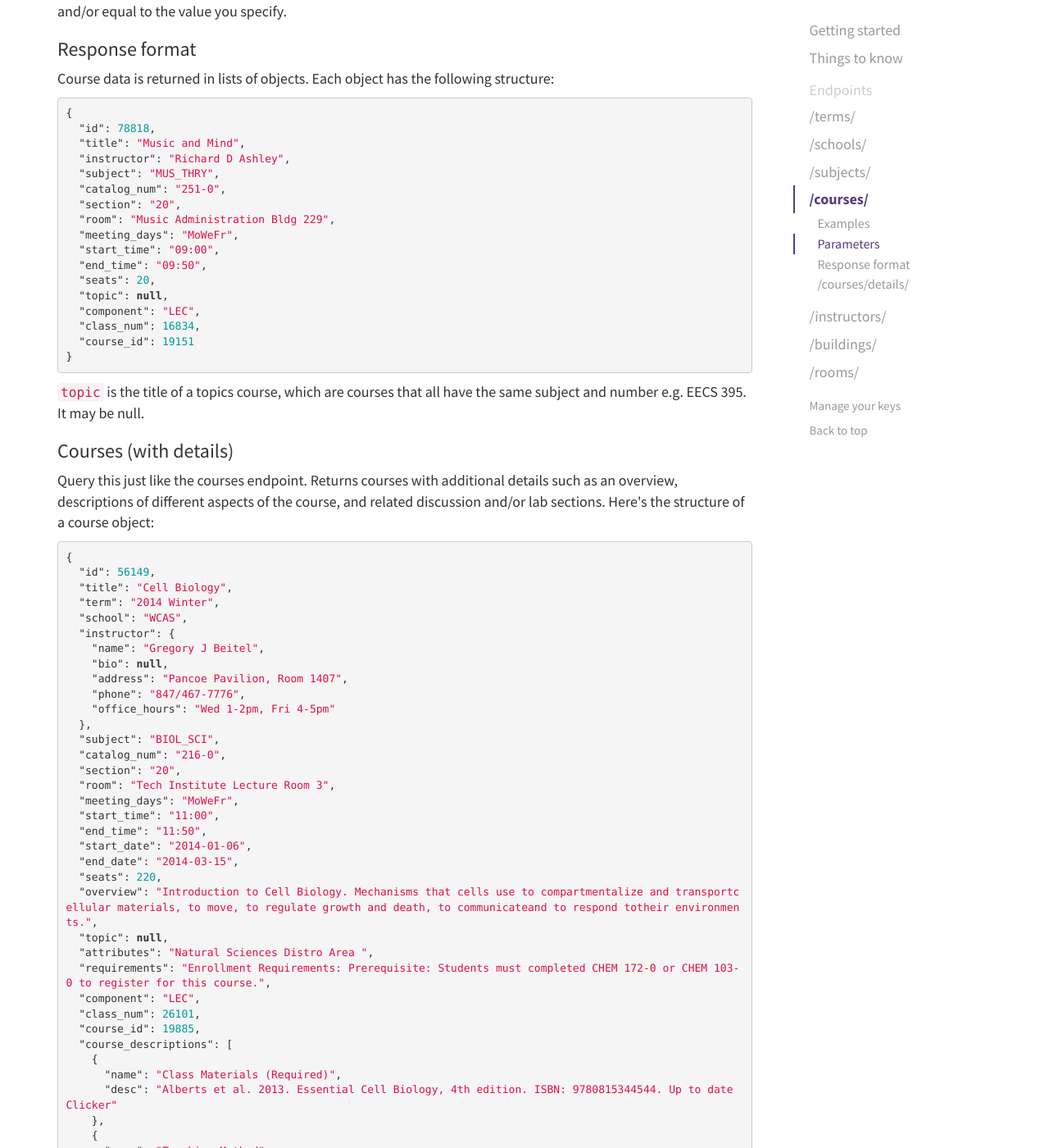
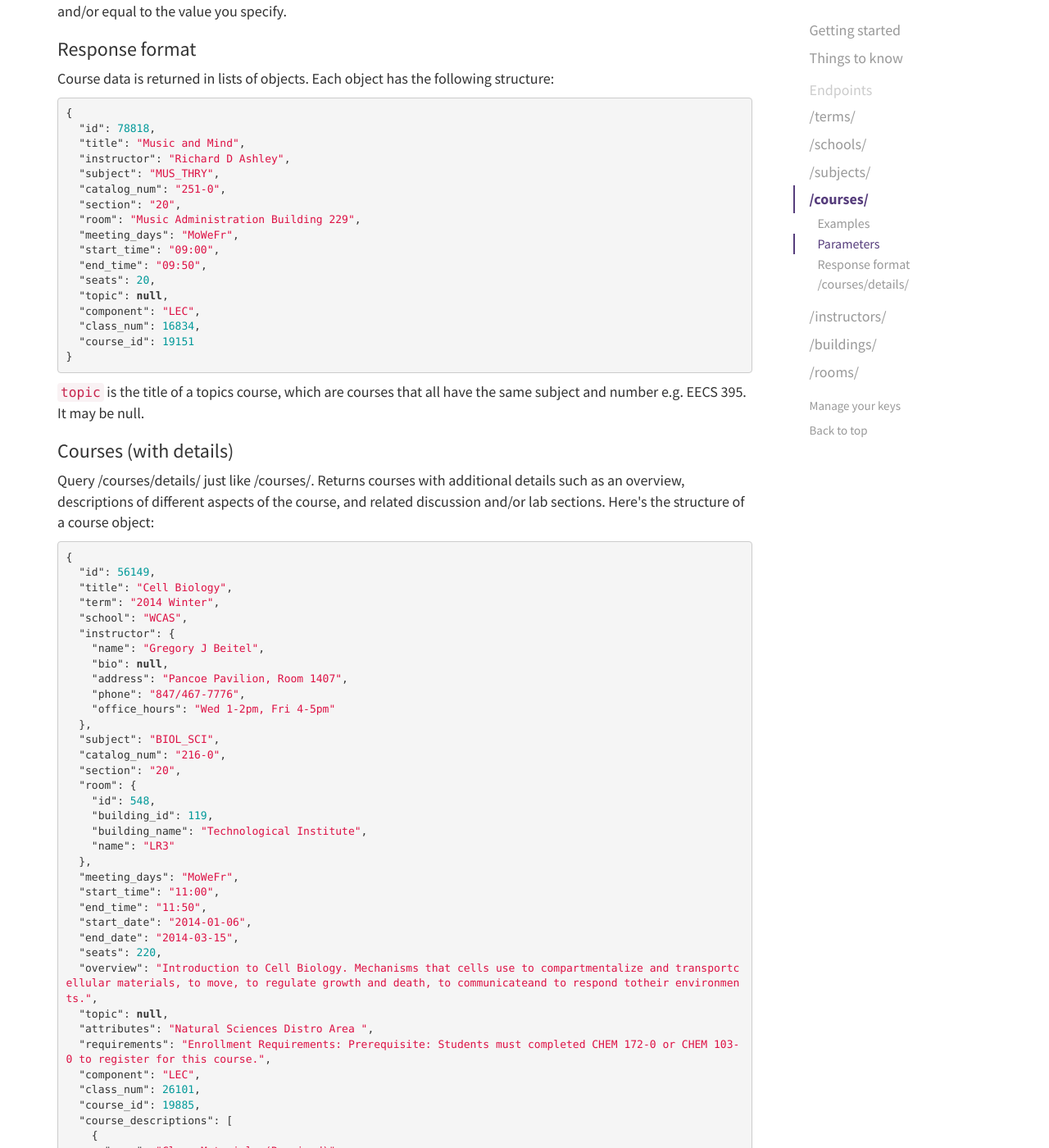
Before and after one commit to northwesternapis/docs, a Jekyll site: the page built from docs/index.html, in a window 1280 px wide and 1400 px high, scrolled down 3487 px. Shown: the whole window at 82% size. Built offline with Jekyll 4.4.1, drawn with Linux system fonts in a browser that asks for light colours; some of the changed text lies outside the part shown.

Commit message:
wording, api updates

```diff
--- a/_includes/buildings.html
+++ b/_includes/buildings.html
@@ -1,5 +1,5 @@
 <h2 id="buildings" class="page-header">Buildings</h2>
-<p>Returns a list of all buildings. Most buildings have latitude and longitude coordinates from Google Maps. </p>
+<p>Returns a list of all buildings. Most buildings have latitude and longitude coordinates.</p>
 
 <p>You can get information about particular buildings by including one or more <code>id</code> parameters, or you can filter using <code>lon</code> and <code>lat</code> with the <code>__lt</code>, <code>__gt</code>, <code>__lte</code>, and <code>__gte</code> suffixes. The Northwestern maps link may be null. Object format:</p>
 {% highlight json %}
--- a/_includes/courses.html
+++ b/_includes/courses.html
@@ -107,7 +107,7 @@ http://api.asg.northwestern.edu/courses/?api_key=YOUR_KEY&term=4530&subject=SPAN
   "subject": "MUS_THRY",
   "catalog_num": "251-0",
   "section": "20",
-  "room": "Music Administration Bldg 229",
+  "room": "Music Administration Building 229",
   "meeting_days": "MoWeFr",
   "start_time": "09:00",
   "end_time": "09:50",
@@ -122,7 +122,7 @@ http://api.asg.northwestern.edu/courses/?api_key=YOUR_KEY&term=4530&subject=SPAN
 
 <h3 id="courses-details">Courses (with details)</h3>
 
-<p>Query this just like the courses endpoint. Returns courses with additional details such as an overview, descriptions of different aspects of the course, and related discussion and/or lab sections. Here's the structure of a course object:</p>
+<p>Query /courses/details/ just like /courses/. Returns courses with additional details such as an overview, descriptions of different aspects of the course, and related discussion and/or lab sections. Here's the structure of a course object:</p>
 {% highlight json %}
 {
   "id": 56149,
@@ -139,7 +139,12 @@ http://api.asg.northwestern.edu/courses/?api_key=YOUR_KEY&term=4530&subject=SPAN
   "subject": "BIOL_SCI",
   "catalog_num": "216-0",
   "section": "20",
-  "room": "Tech Institute Lecture Room 3",
+  "room": {
+    "id": 548,
+    "building_id": 119,
+    "building_name": "Technological Institute",
+    "name": "LR3"
+  },
   "meeting_days": "MoWeFr",
   "start_time": "11:00",
   "end_time": "11:50",
--- a/_includes/instructors.html
+++ b/_includes/instructors.html
@@ -16,4 +16,4 @@
   "office_hours": null
 }
 {% endhighlight %}
-Here, <code>subjects</code> refers to any departments for which instructors have ever taught courses.
+Here, <code>subjects</code> refers to any subjects in which instructors have ever taught courses.
--- a/_includes/rooms.html
+++ b/_includes/rooms.html
@@ -9,7 +9,7 @@
 {% endhighlight %}
 
 <h3 id="rooms-details">Rooms (with details)</h3>
-<p>Includes full building data with each room.</p>
+<p>Query /rooms/details/ just like /rooms/. Includes full building data with each room. This is useful when you have some room <code>id</code>s and you need building information.</p>
 {% highlight json %}
 {
   "id": 339,
```
Also changed, not shown: other parts of _includes/rooms.html (+1 -1 lines).
